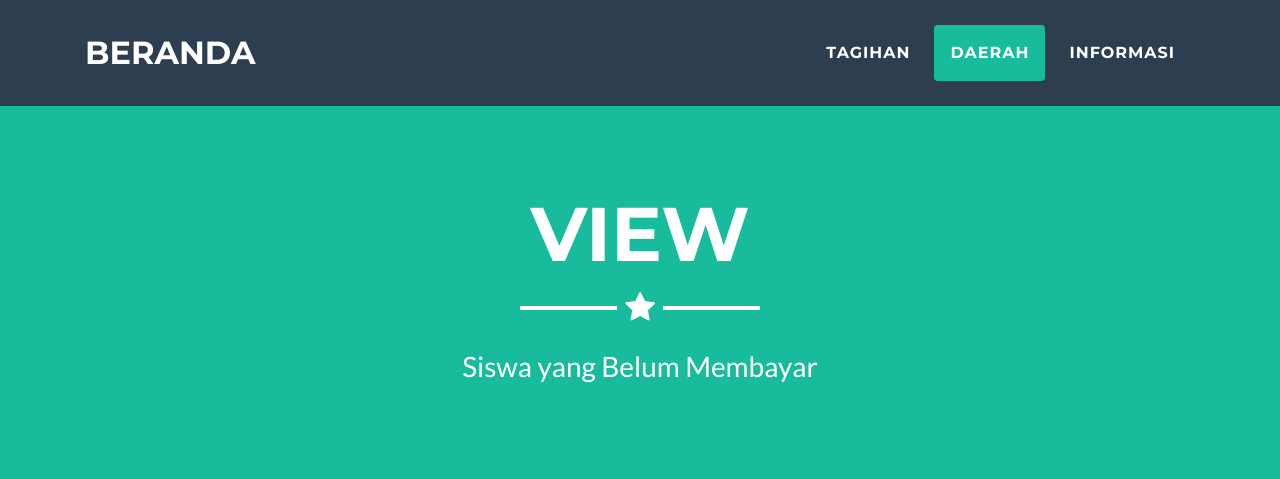
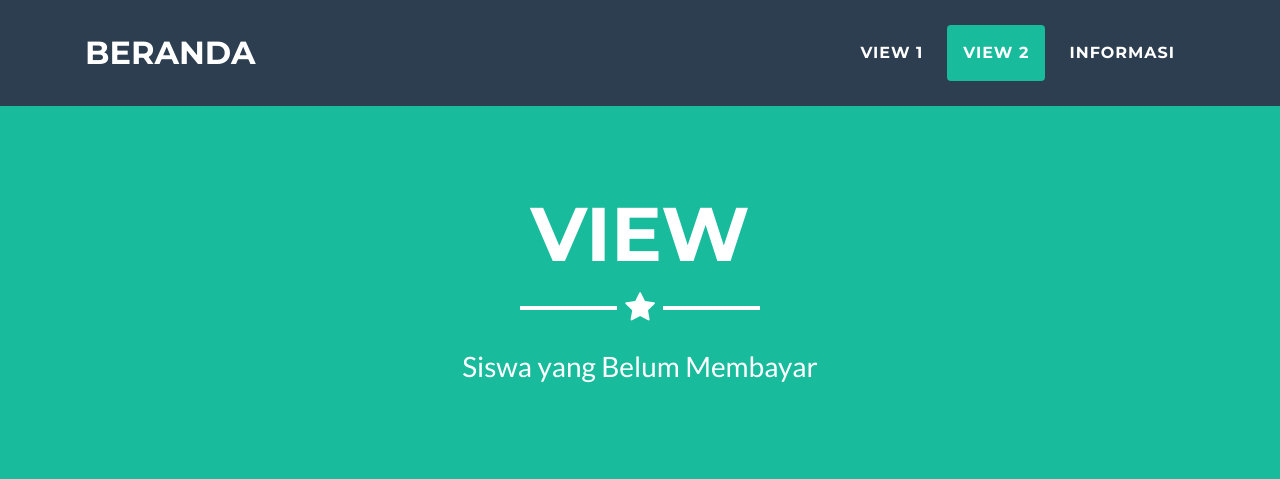
Before and after one commit to ghifarozarrr/Database-Management-Final-Project, a PHP site: page /view.php in a window 1280 px wide. Shown: the top 479 px of the page. Run offline with PHP 8.4, Linux system fonts and the light colour scheme.

Commit message:
Add files via upload
view navbar

```diff
--- a/MBD/view.php
+++ b/MBD/view.php
@@ -39,10 +39,10 @@
         <div class="collapse navbar-collapse" id="navbarResponsive">
           <ul class="navbar-nav ml-auto">
             <li class="nav-item mx-0 mx-lg-1">
-              <a class="nav-link py-3 px-0 px-lg-3 rounded js-scroll-trigger" href="#tagihan">Tagihan</a>
+              <a class="nav-link py-3 px-0 px-lg-3 rounded js-scroll-trigger" href="#tagihan">View 1</a>
             </li>
             <li class="nav-item mx-0 mx-lg-1">
-              <a class="nav-link py-3 px-0 px-lg-3 rounded js-scroll-trigger" href="#daerah">Daerah</a>
+              <a class="nav-link py-3 px-0 px-lg-3 rounded js-scroll-trigger" href="#daerah">View 2</a>
             </li>
             <li class="nav-item mx-0 mx-lg-1">
               <a class="nav-link py-3 px-0 px-lg-3 rounded js-scroll-trigger" href="#about">Informasi</a>
```
